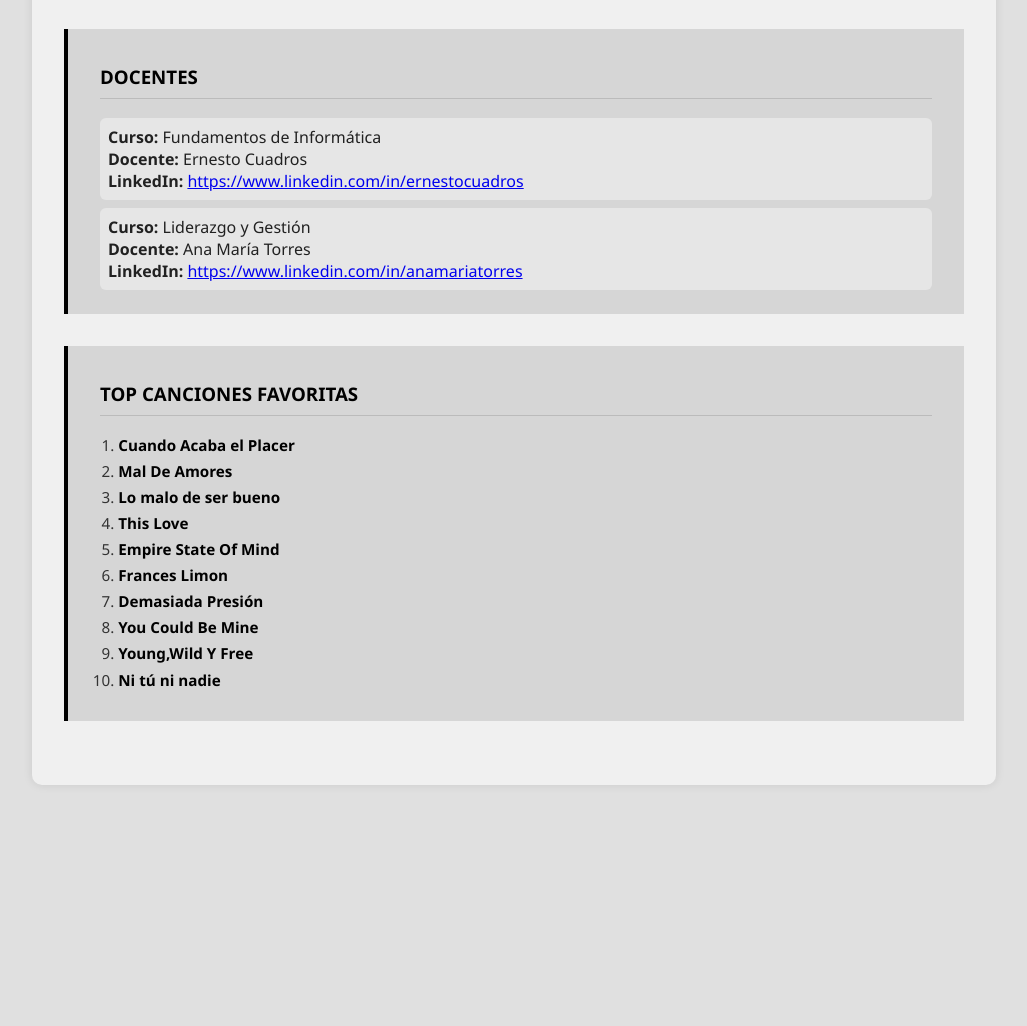
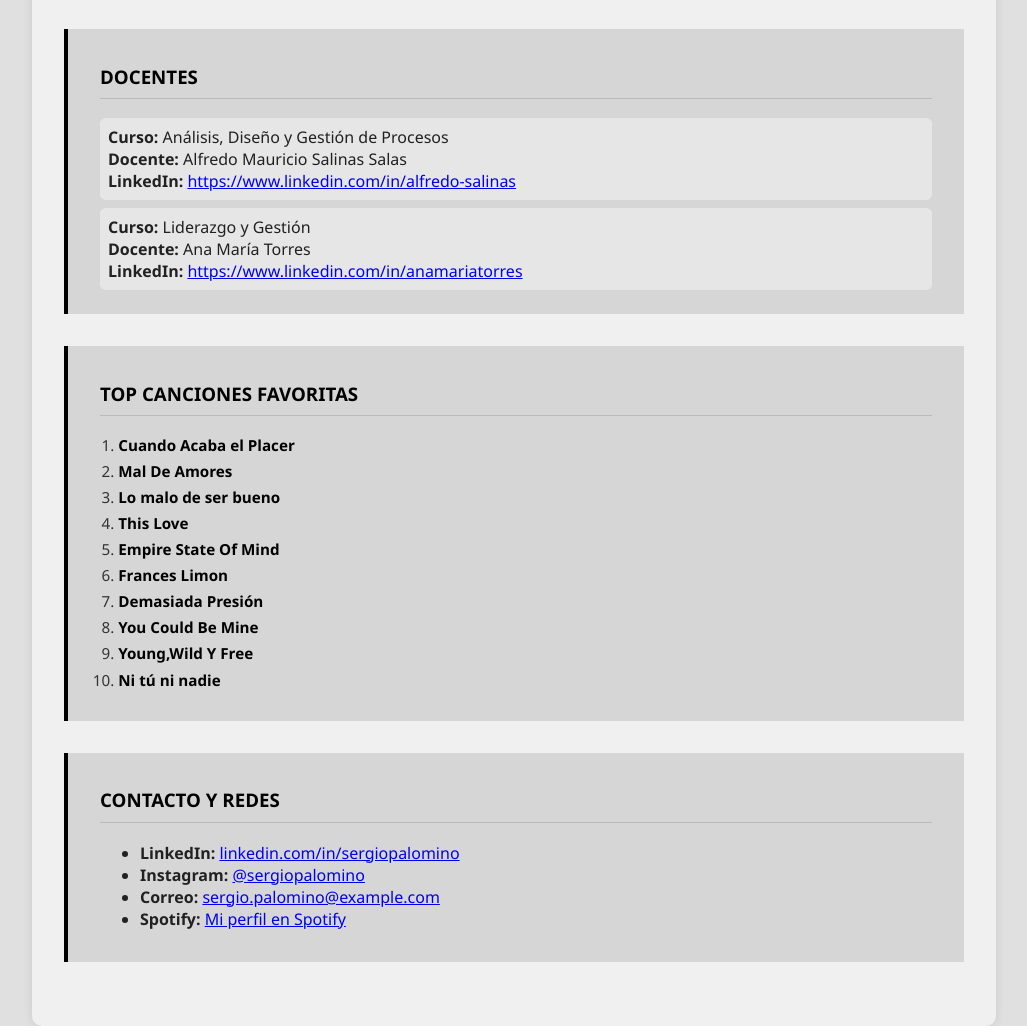
Before and after one commit to SergiPalomino/Perfil.Sergio.PR, a plain HTML site: page index.html in a window 1280 px wide. Shown: the part 2177-3203 px from the top of the page, without its empty margins (126-1153 px from the left). Before the commit the page ends 2962 px from the top, so only its background shows below. Drawn offline with Linux system fonts and the light colour scheme.

Commit message:
index.html

```diff
--- a/index.html
+++ b/index.html
@@ -261,11 +261,11 @@
 <div class="section">
     <h3>DOCENTES</h3>
     <div class="subsection">
-        <strong>Curso:</strong> Fundamentos de Informática <br />
-        <strong>Docente:</strong> Ernesto Cuadros <br />
+        <strong>Curso:</strong> Análisis, Diseño y Gestión de Procesos <br />
+        <strong>Docente:</strong> Alfredo Mauricio Salinas Salas <br />
         <strong>LinkedIn:</strong>
-        <a href="https://www.linkedin.com/in/ernestocuadros" target="_blank">
-            https://www.linkedin.com/in/ernestocuadros
+        <a href="https://www.linkedin.com/in/alfredo-salinas-49a994151/">
+            https://www.linkedin.com/in/alfredo-salinas
         </a>
     </div>
     <div class="subsection">
@@ -290,3 +290,18 @@
                 <li><a href="https://open.spotify.com/intl-es/track/0dlTGl67UFWcKupzkxZYOn?si=93f41357bfa04670" target="_blank">You Could Be Mine</a></li>
                 <li><a href="https://open.spotify.com/intl-es/track/3FNy4yzOhHhFBeA5p4ofoq?si=f06e24b7eaed4e77" target="_blank">Young,Wild Y Free</a></li>
                 <li><a href="https://open.spotify.com/intl-es/track/7LpS82vPDLgZAHWRtWBBRj?si=7dba255c83944826" target="_blank">Ni tú ni nadie</a></li>
+   </ol>
+        </div>
+
+        <div class="section">
+            <h3>CONTACTO Y REDES</h3>
+            <ul>
+                <li><strong>LinkedIn:</strong> <a href="https://www.linkedin.com/in/sergiopalomino" target="_blank">linkedin.com/in/sergiopalomino</a></li>
+                <li><strong>Instagram:</strong> <a href="https://instagram.com/sergiopalomino" target="_blank">@sergiopalomino</a></li>
+                <li><strong>Correo:</strong> <a href="mailto:sergio.palomino@example.com">sergio.palomino@example.com</a></li>
+                <li><strong>Spotify:</strong> <a href="https://open.spotify.com/user/sergiopalomino" target="_blank">Mi perfil en Spotify</a></li>
+            </ul>
+        </div>
+    </div>
+</body>
+</html>
```
